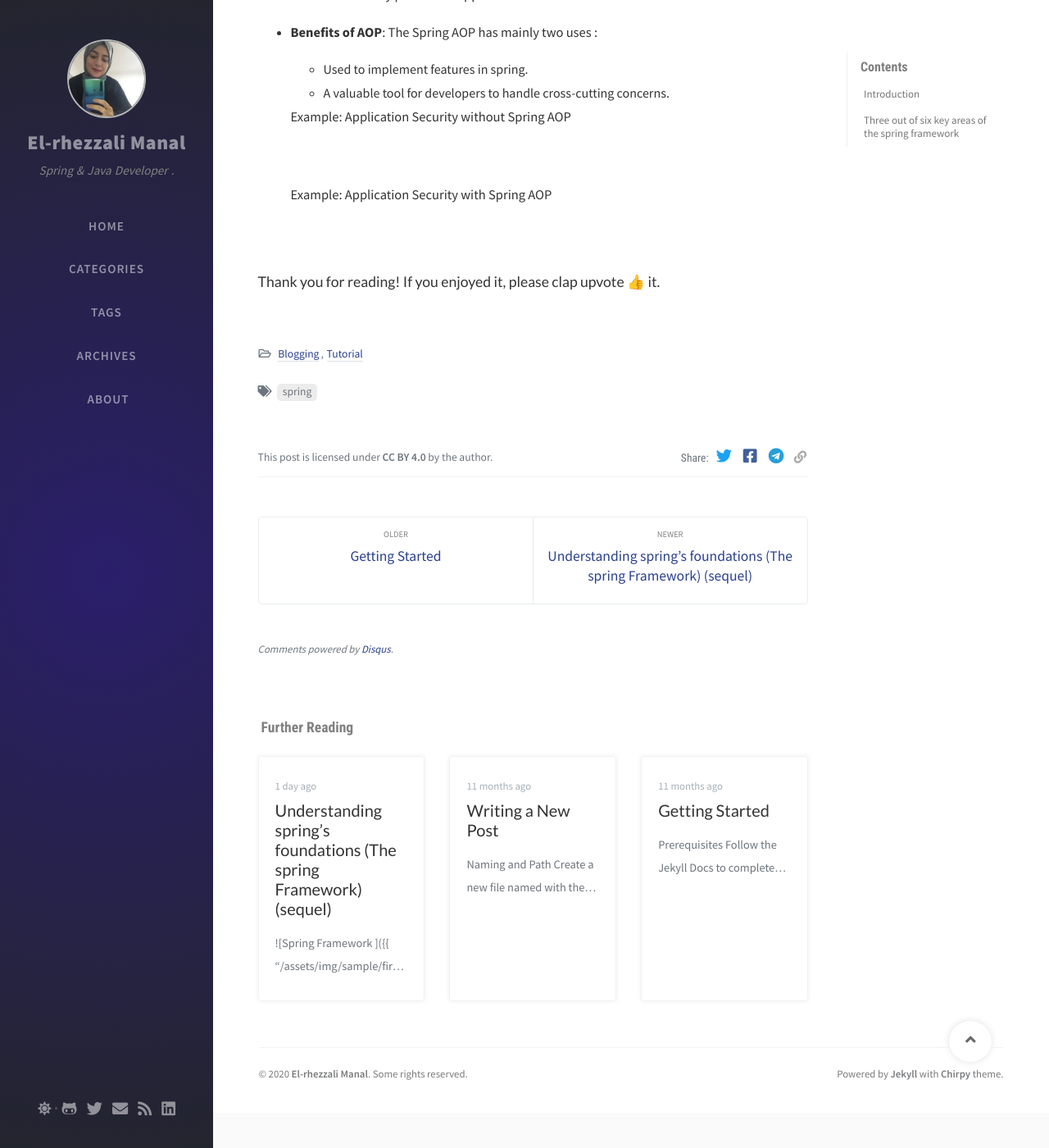
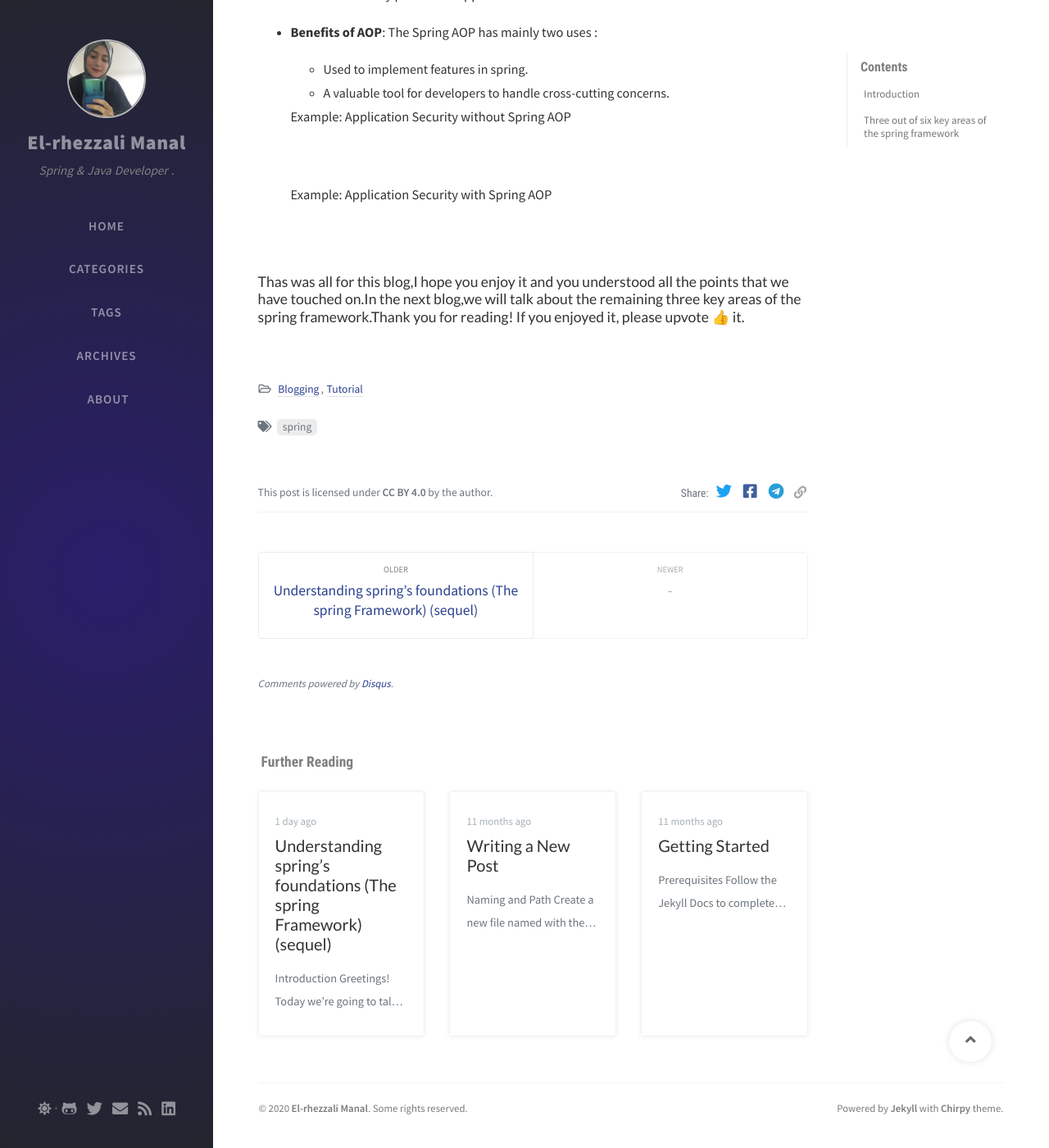
Before and after one commit to manal-elrhezzali/manal-elrhezzali.github.io, a Jekyll site: the page built from _posts/2020-07-04-Understang-spring's-foundations-(The-spring-Framework).md, in a window 1280 px wide and 1400 px high, scrolled down 3174 px. Shown: the whole window at 82% size. Built offline with Jekyll 4.4.1, drawn with Linux system fonts in a browser that asks for light colours; nearby versions of some CDN libraries; comment, search, counter and statistics services are not loaded.

Commit message:
first and second Blogs (Spring foundations) 5th commit

```diff
--- a/_posts/2020-07-04-Understang-spring's-foundations-(The-spring-Framework).md
+++ b/_posts/2020-07-04-Understang-spring's-foundations-(The-spring-Framework).md
@@ -151,4 +151,4 @@ In order to understand what Spring AOP is ,we first have to understand what AOP
 
      ![Spring Example2 ]({{ "/assets/img/sample/firstBlog/example2.png" | relative_url }})
 
-##### Thank you for reading! If you enjoyed it, please clap upvote 👍 it.
+##### Thas was all for this blog,I hope you enjoy it and you understood all the points that we have touched on.In the next blog,we will talk about the remaining three key areas of the spring framework.Thank you for reading! If you enjoyed it, please  upvote 👍 it.
```
Also changed, not shown: other parts of _posts/2020-07-04-Understang-spring's-foundations-(The-spring-Framework).md (+1 -1 lines), _posts/2020-07-05-Understang-spring's-foundations-(The-spring-Framework)-(sequel).md (+1 -1 lines).
